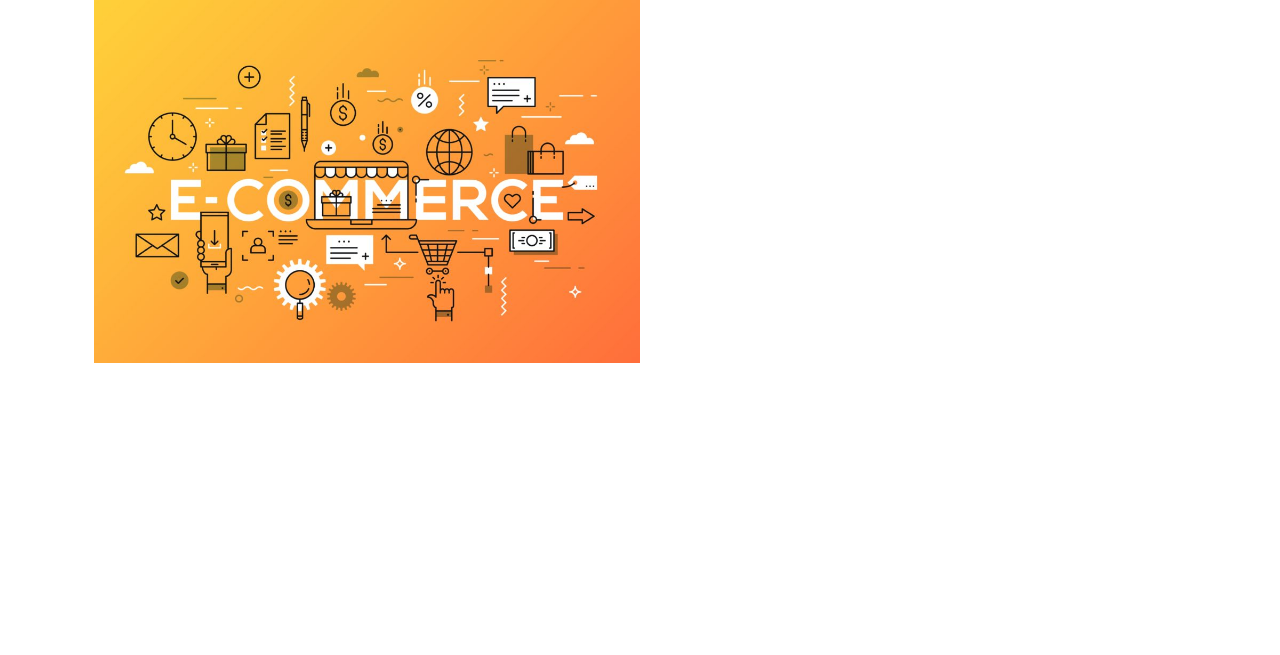
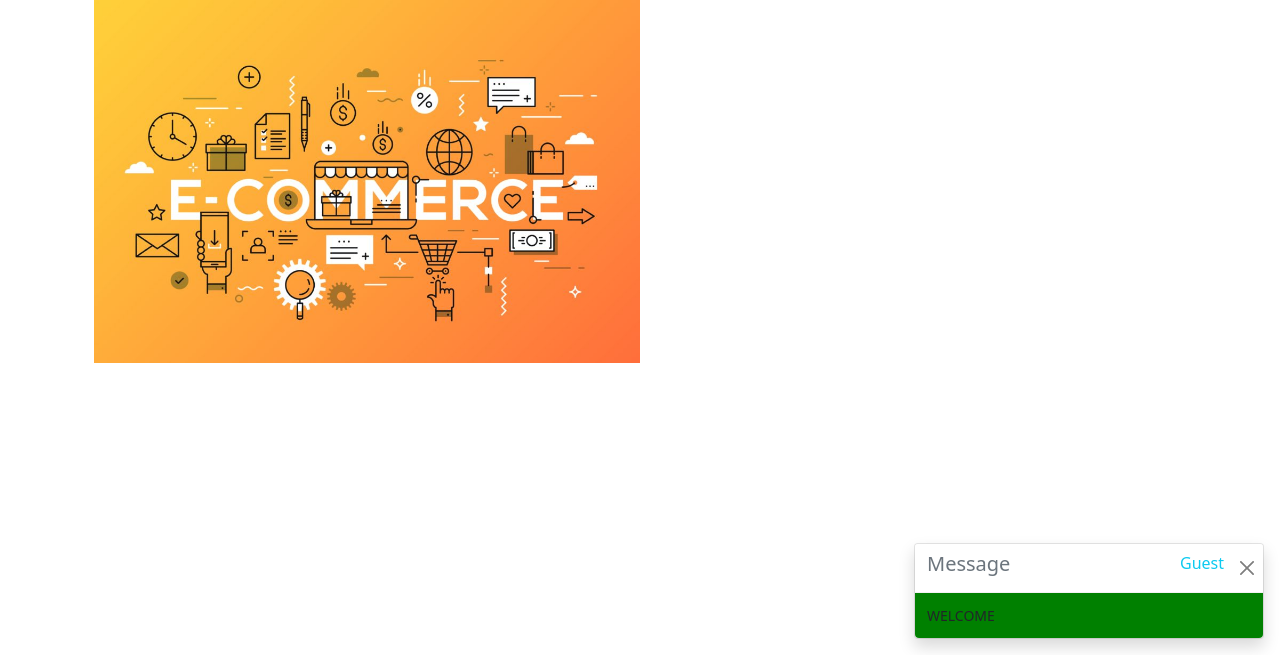
Before and after one commit to ShayestehHS/eCommerce, a Django app: page / in a window 1280 px wide. Shown: the part 145-800 px from the top of the page. Run offline with Django 3.2, Linux system fonts and the light colour scheme; some libraries are stand-ins or nearby versions.

Commit message:
Add message to base.html.

```diff
--- /dev/null
+++ b/eCommerce/utils.py
@@ -0,0 +1,24 @@
+from django.utils.http import is_safe_url
+from django.contrib import messages
+
+
+def is_valid_url(request, url, require_https=False):
+    allowed_hosts = request.get_host()
+    if not is_safe_url(url, allowed_hosts, require_https):
+        messages.error(request, "You can't hack me😎😎")
+        return False
+
+    return True
+
+
+class MessageMixin:
+    message = ''
+    message_level = messages.SUCCESS  # Default tag
+
+    def send_message(self, request, default_messages=True):
+        if default_messages is False:
+            """ Delete stored messages """
+            storage = messages.get_messages(request)
+            storage.used = True
+
+        messages.add_message(request=request, level=self.message_level,message=self.message)
--- a/eCommerce/views.py
+++ b/eCommerce/views.py
@@ -1,10 +1,16 @@
 from django.views.generic import TemplateView, ListView
 
 from products.models import Product
+from eCommerce.utils import MessageMixin
 
 
-class HomeTemplateView(TemplateView):
+class HomeTemplateView(TemplateView, MessageMixin):
     template_name = 'eCommerce/home.html'
+    message = 'WELCOME'
+
+    def get_context_data(self, **kwargs):
+        super(HomeTemplateView, self).get_context_data()
+        self.send_message(self.request, default_messages=False)
 
 
 class SearchProductListView(ListView):
--- a/templates/base.html
+++ b/templates/base.html
@@ -12,6 +12,11 @@
 <div class="container">
     {% block content %}{% endblock content %}
 </div>
+
+{% if messages %}
+    {% include 'base/message.html' with messages=messages %}
+{% endif %}
+
 </body>
 {% include 'base/js.html' %}
 </html>
--- a/templates/base/js.html
+++ b/templates/base/js.html
@@ -2,4 +2,17 @@
 {% block js %}
     <script src="{% static 'Bootstrap/js/bootstrap.min.js' %}"></script>
     <script src="{% static 'JQuery/jquery-3.6.0.min.js' %}"></script>
+    <script>$(document).ready(function () {
+        const toasts = $(".toast");
+        for (let i = 0; i < toasts.length; i++) {
+            const toast = $(toasts[i]);
+            const tag = toast.attr("data-tags");
+            if (tag === 'success') {
+               toast.children('.toast-body').css('background-color', 'green');
+            } else if (tag === 'error'){
+                toast.children('.toast-body').css('background-color', 'red');
+            }
+        }
+        toasts.toast('show');
+    });</script>
 {% endblock js %}
--- /dev/null
+++ b/templates/base/message.html
@@ -0,0 +1,19 @@
+<div aria-live="polite" aria-atomic="true" class="position-relative">
+    <div class="toast-container position-fixed bottom-0 end-0 p-3">
+        {% for message in messages %}
+            <div class="toast rounded-top shadow bg-body p-0" data-tags="{{ message.tags }}"
+                 role="alert" aria-live="assertive"
+                 aria-atomic="true" data-bs-autohide="false">
+                <div class="toast-header">
+                    <p class="me-auto h5">Message</p>
+                    <p class="text-info text-center h6">{{ request.user.username|default:'Guest' }}</p>
+                    <button type="button" class="btn-close" data-bs-dismiss="toast" aria-label="Close"></button>
+                </div>
+                <div class="toast-body rounded-bottom mb-auto">
+                    {{ message }}
+                </div>
+            </div>
+
+        {% endfor %}
+    </div>
+</div>
```
